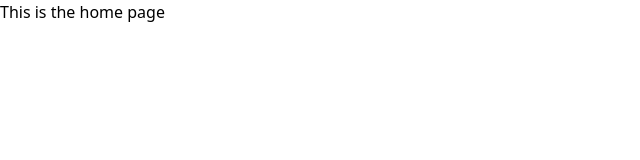
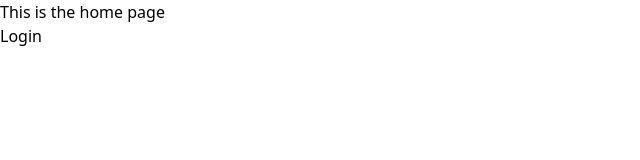
Before and after one commit to MikitaAleksandrovich/ai-generated-blog-posts, a Next.js app: page / in a window 1280 px wide. Shown: the top 160 px of the page, without its empty margins (0-640 px from the left). Built offline with nearby package versions, Linux system fonts and the light colour scheme.

Commit message:
Set up auth using auth0 + next

```diff
--- /dev/null
+++ b/pages/api/auth/[...auth0].js
@@ -0,0 +1,3 @@
+import { handleAuth } from "@auth0/nextjs-auth0";
+
+export default handleAuth();
--- a/pages/index.js
+++ b/pages/index.js
@@ -1,3 +1,12 @@
+import Link from "next/link";
+
 export default function Home() {
-  return <div><h1>This is the home page</h1></div>;
+  return (
+    <div>
+      <h1>This is the home page</h1>
+      <div>
+        <Link href="api/auth/login">Login</Link>
+      </div>
+    </div>
+  );
 }
```
